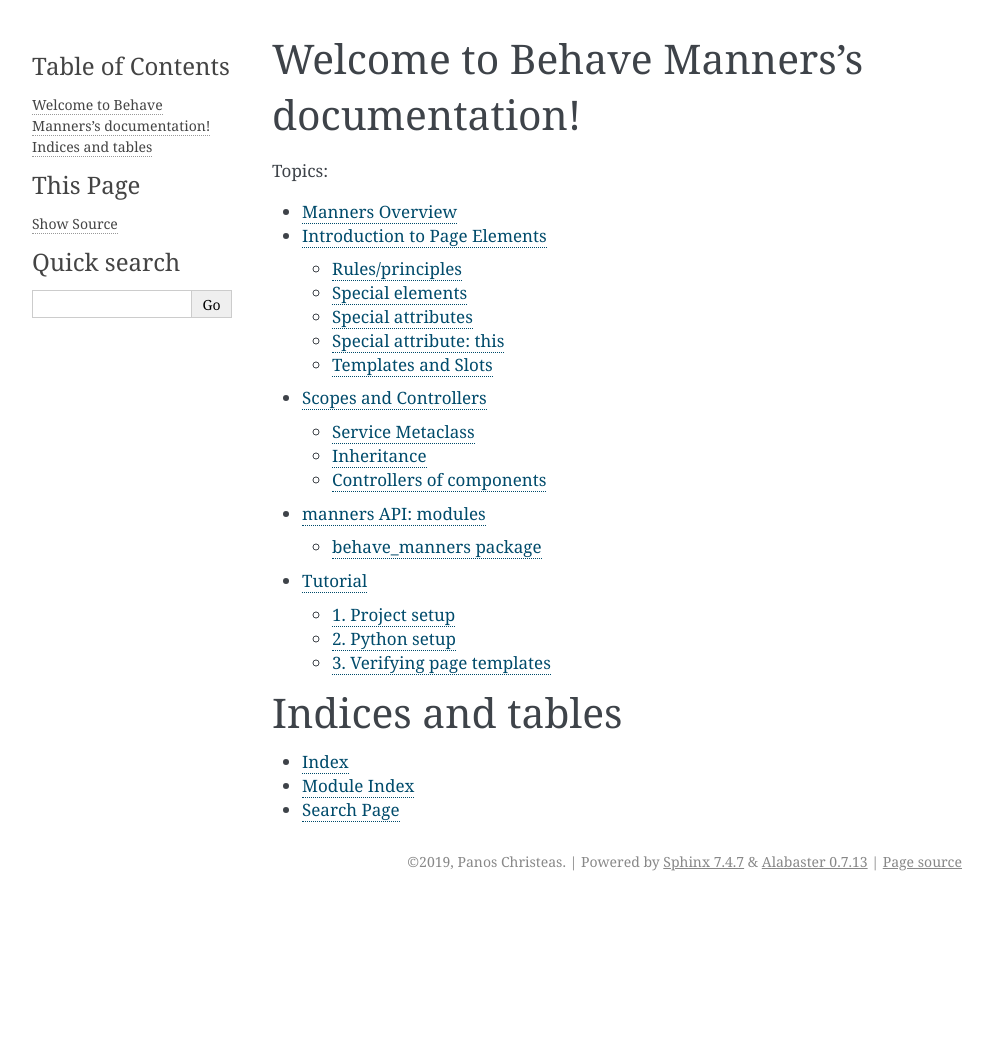
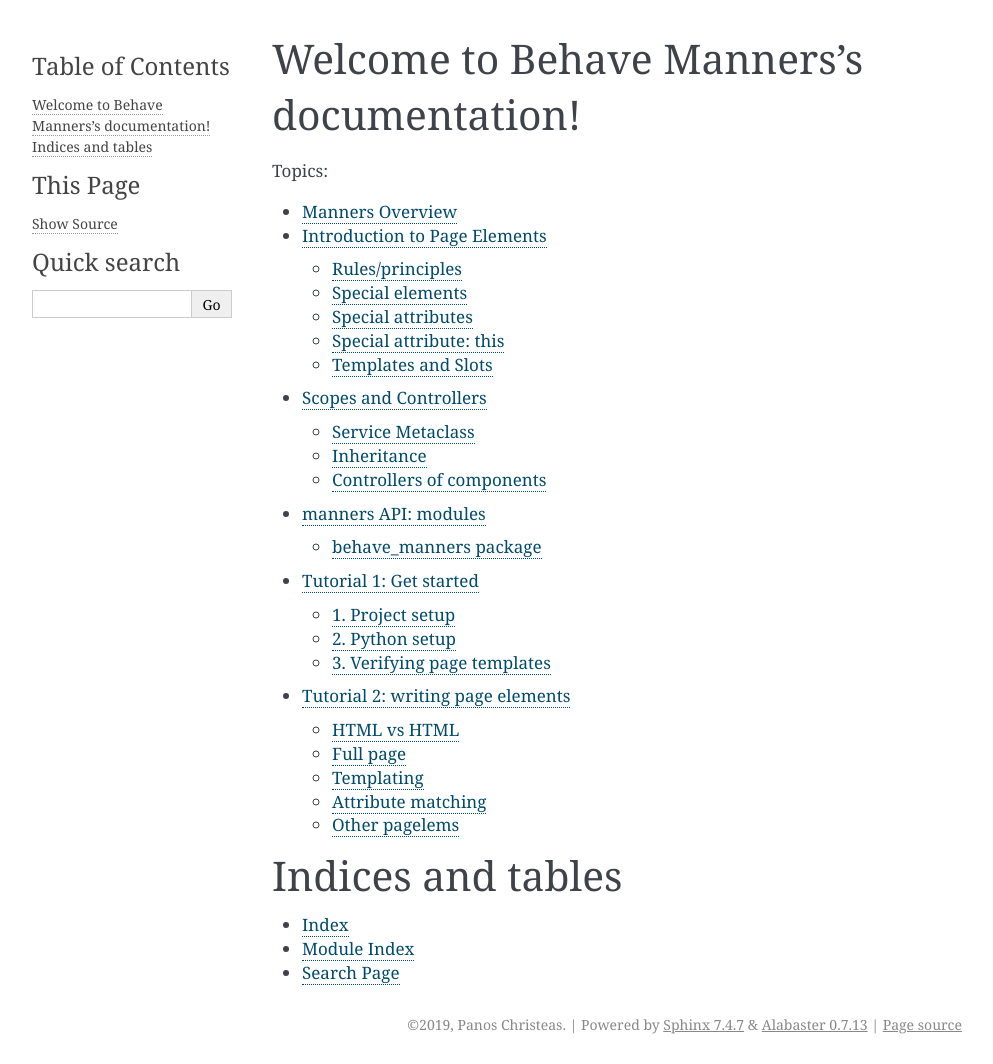
Before and after one commit to xrg/behave_manners, a Sphinx documentation site: the page built from doc/index.rst, in a window 1280 px wide. Shown: the whole page, without its empty margins (148-1141 px from the left). Built offline with Sphinx 7.4.7, drawn with Linux system fonts in a browser that asks for light colours; pages that are not in the unit, such as notebooks, are missing from menus; before the commit the page ends 901 px from its top, so only the background shows below that.

Commit message:
docs: second page of tutorial, about developing templates

```diff
--- a/doc/index.rst
+++ b/doc/index.rst
@@ -16,6 +16,7 @@
    scopes
    modules
    tutorial1
+   tutorial2
 
 
 
--- a/doc/tutorial1.rst
+++ b/doc/tutorial1.rst
@@ -1,7 +1,7 @@
 .. _tutorial1:
 
-Tutorial
-=========
+Tutorial 1: Get started
+=======================
 
 A short tutorial on how to get started (from scratch) using `behave_manners`.
 
--- /dev/null
+++ b/doc/tutorial2.rst
@@ -0,0 +1,308 @@
+.. _tutorial1:
+
+Tutorial 2: writing page elements
+==================================
+
+Step-by-step demonstration on how page elements work and get related to the
+target DOM.
+
+
+.. note:: The example below includes code snippets from MDN site, by Mozilla
+  Contributors and licensed under CC-BY-SA 2.5.
+
+
+.. note:: MDN site's HTML is too good for `manners`. It is well written, clean
+  and structured. Manners can do much worse than that.
+
+
+HTML vs HTML
+--------------
+
+Open MDN in the `div element <https://developer.mozilla.org/en-US/docs/Web/HTML/Element/div>`_  .
+Open the inspector to examine the DOM of that page.
+
+.. highlight:: html
+
+The body of the page, contracted, looks like this::
+
+    <body data-slug="Web/HTML/Element/div" contextmenu="edit-history-menu" data-search-url="" class="document">
+
+    <script>... </script>
+        <ul id="nav-access">... </ul>
+
+        <header id="main-header" class="header-main">...</header>
+
+        <main id="content" role="main">...</main>
+        <footer id="nav-footer" class="nav-footer">...</footer>
+    </body>
+
+
+And, focusing a part of the ``<main>`` element we could see a snippet like::
+
+    <div id="toc" class="toc">
+        <div class="center">
+        <div class="toc-head">Jump to:</div>
+            <ol class="toc-links">
+            <li><a href="#Attributes" rel="internal" class="">Attributes</a></li>
+            <li><a href="#Usage_notes" rel="internal" class="">Usage notes</a></li>
+            <li><a href="#Examples" rel="internal" class="">Examples</a></li>
+            <li><a href="#Specifications" rel="internal" class="">Specifications</a></li>
+            <li><a href="#Browser_compatibility" rel="internal" class="">Browser compatibility</a></li>
+            <li><a href="#See_also" rel="internal" class="toc-current">See also</a>
+            </li></ol>
+        </div>
+    </div>
+
+
+In principle, pasting the above section into a pagelem template file, should work. It
+would match 1:1 to the MDN site DOM, that page.
+
+
+Removing redundant elements
+~~~~~~~~~~~~~~~~~~~~~~~~~~~~
+
+Not all html elements are worth matching. Say, that ``<div class="center">`` needs
+not be that specific, nor the "Jump to:" text is any more specific than the ``id="toc"``
+of the outer ``<div>``
+
+So, the above snippet could be cleaned like::
+
+    <div id="toc">
+        <div>
+        <ol class="toc-links">
+            <li><a href="#Attributes">Attributes</a></li>
+            <li><a href="#Usage_notes">Usage notes</a></li>
+            <li><a href="#Examples">Examples</a></li>
+            <li><a href="#Specifications">Specifications</a></li>
+            <li><a href="#Browser_compatibility">Browser compatibility</a></li>
+            <li><a href="#See_also" class="toc-current">See also</a>
+            </li>
+        </ol>
+        </div>
+    </div>
+
+
+Adding components
+~~~~~~~~~~~~~~~~~~~
+
+The above will not `emit` any matched components, until ``this`` attributes are
+set in the interesting elements::
+
+    <div id="toc" this="page-toc">
+        <div>
+        <ol class="toc-links" this="links">
+            <li this="Attributes"><a href="#Attributes">Attributes</a></li>
+            <li><a href="#Usage_notes">Usage notes</a></li>
+            <li><a href="#Examples">Examples</a></li>
+            <li this="Specifications"><a href="#Specifications">Specifications</a></li>
+            <li><a href="#Browser_compatibility">Browser compatibility</a></li>
+            <li><a href="#See_also" class="toc-current">See also</a>
+            </li>
+        </ol>
+        </div>
+    </div>
+
+
+That would produce a structure of components like::
+
+    [page-toc]
+      - [links]
+          - [Attributes]
+          - [Specifications]
+
+
+Generalizing
+~~~~~~~~~~~~~
+
+Then, the indidual ``<li>`` elements should be covered all with one rule, rather
+than hard-coding their exact attributes. This allows the same `toc` code to match
+any table of contents that conforms to this layout.
+
+Pagelem code now can be simplified like::
+
+    <div id="toc" this="page-toc">
+        <div>
+        <ol class="toc-links" this="links">
+            <li this="[title]"><a href="[href]">[title]</a></li>
+        </ol>
+        </div>
+    </div>
+
+Getting simpler, and will also match all entries in the TOC this way.
+
+``href="[href]"`` syntax means that the value of ``href=`` attribute will be assigned
+to a ``href`` attribute of the resulting component. Will match anything in there.
+Likewise ``[title]`` as text of an element will copy whatever text into a ``title``
+attribute.
+
+Then, ``this="[title]"`` means that the value assigned to ``title`` becomes the name
+of the resulting component.
+
+Thus, the resulting component structure after this generalisation should now be::
+
+    [page-toc]
+      - [links]
+          - [Attributes]
+              href = #Attributes
+              title = Attributes
+          - [Usage notes]
+              href = #Usage_notes
+              title = Usage notes
+          - [Examples]
+              href = #Examples
+              title = Examples
+          ...
+
+
+Full page
+----------
+
+The above example cannot work standalone; rather it needs to be put in context of
+a full HTML page. Assuming the earlier structure, it would need to be written as::
+
+    <html>
+    <body>
+        <main id="content" role="main">
+            <div id="toc" this="page-toc">
+                <div>
+                <ol class="toc-links" this="links">
+                    <li this="[title]"><a href="[href]">[title]</a></li>
+                </ol>
+                </div>
+            </div>
+        </main>
+    </body>
+    </html>
+
+
+This works for the MDN case, because "toc" is just one level down from "main". But
+would become worse if "toc" had been somewhere deep within the page DOM.
+
+In that case, intermediate levels could be skipped with::
+
+    <html>
+    <body>
+            <div pe-deep id="toc" this="page-toc">
+                <ol pe-deep class="toc-links" this="links">
+                    <li this="[title]"><a href="[href]">[title]</a></li>
+                </ol>
+            </div>
+    </body>
+    </html>
+
+
+making code now more compact.
+
+
+Templating
+------------
+
+Since the TOC, footer and menu of this site are expected to be re-occuring across
+all pages, makes sense to write them as re-usable templates
+
+*gallery.html* ::
+
+    <html>
+    <body>
+        <template id="toc">
+            <div pe-deep id="toc" this="page-toc">
+                <ol pe-deep class="toc-links" this="links">
+                    <li this="[title]"><a href="[href]">[title]</a></li>
+                </ol>
+            </div>
+        </template>
+
+        <template id="header">
+            <header id="main-header" class="header-main">...</header>
+        </template>
+
+        <template id="footer">
+            <footer id="nav-footer" class="nav-footer">... </footer>
+        </template>
+    </body>
+    </html>
+
+
+*div-element.html* ::
+
+    <html>
+    <head>
+        <link rel="import" href="gallery.html">
+    </head>
+    <body>
+        <use-template id="header"/>
+
+        <main id="content" role="main">
+            <use-template id="toc"/>
+
+            <!--custom code for catching the div-element page content -->
+        </main>
+
+        <use-template id="footer"/>
+    </body>
+    </html>
+
+
+Templates may be called repeatedly in some page, even recursively.
+
+
+Attribute matching
+-------------------
+
+Attributes of pagelems will match same attributes on remote DOM, by default.
+
+Example::
+
+    <div class="toc">
+
+will match a `div` only if it's class equals to "toc". That's not always convenient,
+since other classes may exist along "toc", that matching should ignore.
+
+::
+
+    <div class="+toc">
+
+
+will then match if the div's class *contains* "toc".
+
+Then, several values could be or-ed by mentioning them each::
+
+    <div role="document" role="article">
+
+
+Writing ``title="[tooltip]"`` will NOT attempt any match, but transfer the value
+of remote DOM attribute ``title`` to Component attribute ``.tooltip`` . That can
+co-exist with a matcher, like::
+
+    <div class="[class_]" class="+important">
+
+
+Note here the underscore after ``class_`` , because attribute names need to be
+valid Python variable names, ``class`` is a reserved word.
+
+Attribute matching can be negated with the ``!`` operator::
+
+    <div role="!contentinfo">
+
+
+or, when the element should not contain a class::
+
+    <div class="!+hidden">
+
+
+
+
+Other pagelems
+---------------
+
+The `pagelem` HTML-like language offers some other extra elements and attributes
+that help match remote DOM with less code on the testing side.
+
+Components may be tagged as ``pe-optional`` rather than failing the match. Pagelem
+can match regardless of DOM tag with ``<pe-any>`` element.
+
+Alternate structures may be matched with ``<pe-choice>`` .
+Within a repetition or ``<pe-choice>`` , collections of elements can be forced to
+go together in a ``<pe-group>``.
+
+More about them can be read in the reference and supplied examples.
```
